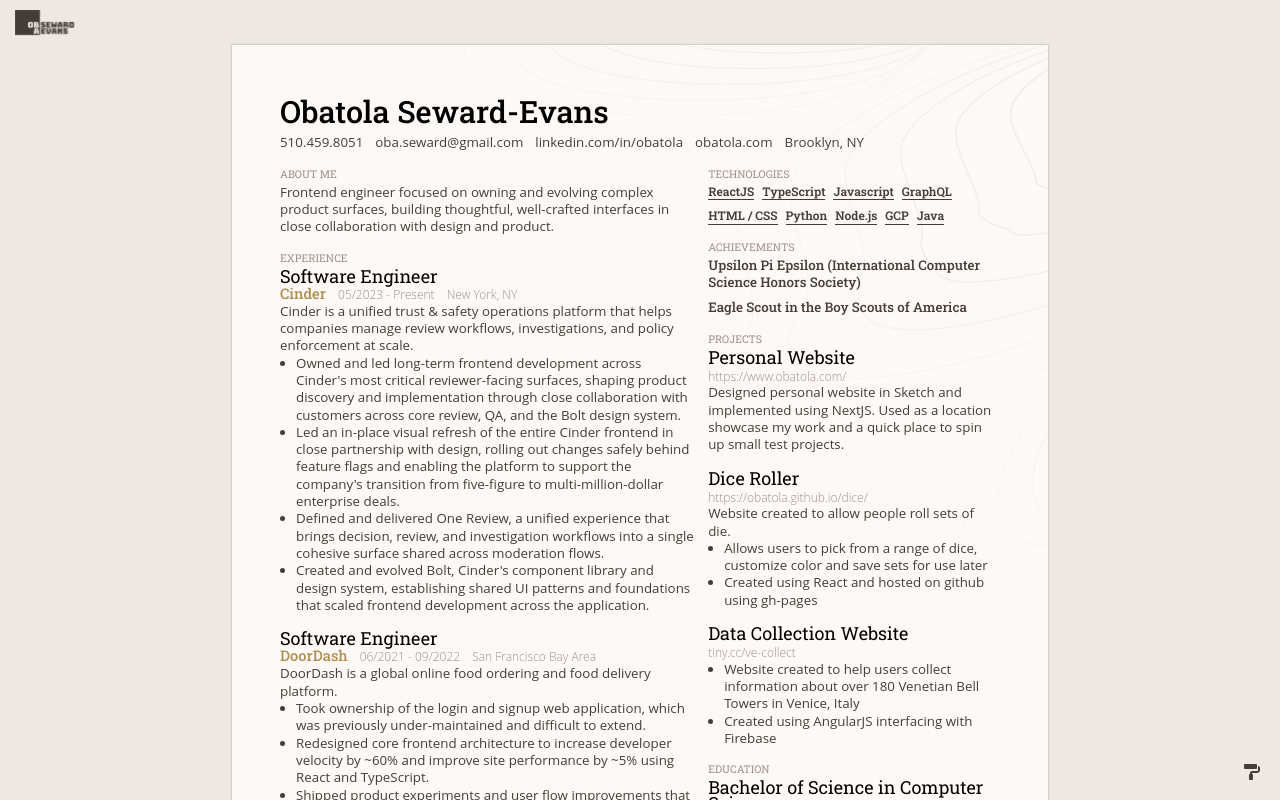
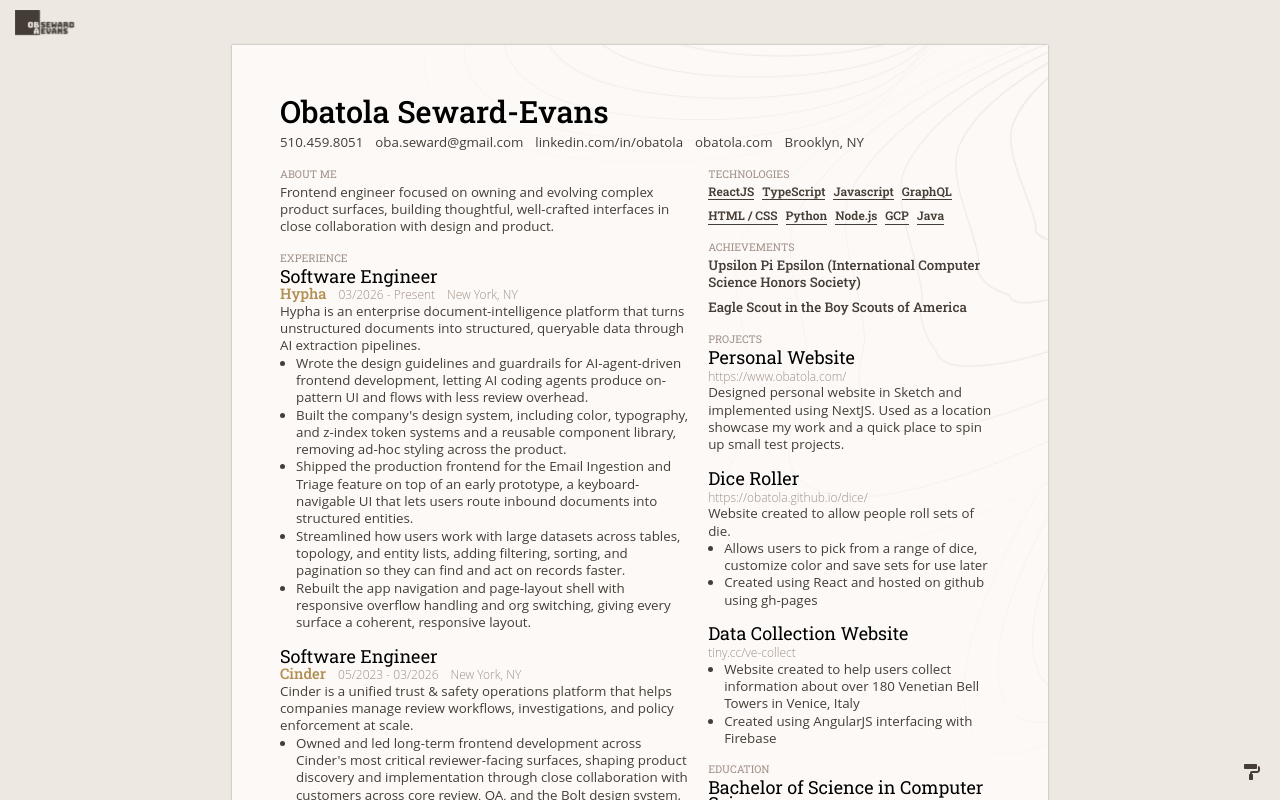
Before and after one commit to obatola/oba, a Next.js app: page /resume in a window 1280 px wide. Shown: the top 800 px of the page. Built offline with nearby package versions, Linux system fonts and the light colour scheme; some icons are missing.

Commit message:
update resume with hypha work

```diff
--- a/src/resumeCopy.tsx
+++ b/src/resumeCopy.tsx
@@ -32,8 +32,51 @@
                 {
                     type: 'experience',
                     title: "Software Engineer",
+                    company: <a href="https://www.hypha.co/" target="_blank" rel="noopener noreferrer">Hypha</a>,
+                    date: "03/2026 - Present",
+                    location: "New York, NY",
+                    children: (
+                        <>
+                            <p>
+                                Hypha is an enterprise document-intelligence platform that turns
+                                unstructured documents into structured, queryable data through
+                                AI extraction pipelines.
+                            </p>
+                            <ul>
+                                <li>
+                                    Wrote the design guidelines and guardrails for AI-agent-driven
+                                    frontend development, letting AI coding agents produce on-pattern
+                                    UI and flows with less review overhead.
+                                </li>
+                                <li>
+                                    Built the company&apos;s design system, including color, typography,
+                                    and z-index token systems and a reusable component library, removing
+                                    ad-hoc styling across the product.
+                                </li>
+                                <li>
+                                    Shipped the production frontend for the Email Ingestion and Triage
+                                    feature on top of an early prototype, a keyboard-navigable UI that
+                                    lets users route inbound documents into structured entities.
+                                </li>
+                                <li>
+                                    Streamlined how users work with large datasets across tables,
+                                    topology, and entity lists, adding filtering, sorting, and pagination
+                                    so they can find and act on records faster.
+                                </li>
+                                <li>
+                                    Rebuilt the app navigation and page-layout shell with responsive
+                                    overflow handling and org switching, giving every surface a coherent,
+                                    responsive layout.
+                                </li>
+                            </ul>
+                        </>
+                    )
+                },
+                {
+                    type: 'experience',
+                    title: "Software Engineer",
                     company: <a href="https://cinder.co/" target="_blank" rel="noopener noreferrer">Cinder</a>,
-                    date: "05/2023 - Present",
+                    date: "05/2023 - 03/2026",
                     location: "New York, NY",
                     children: (
                         <>
```
